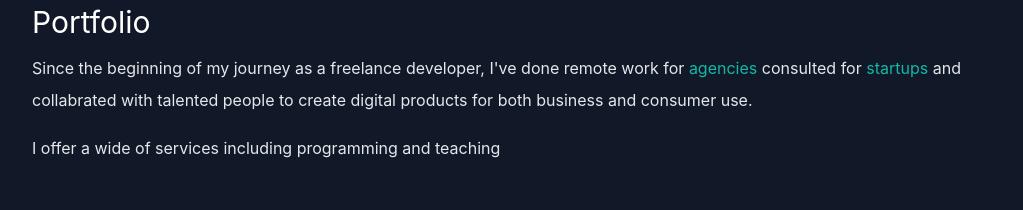
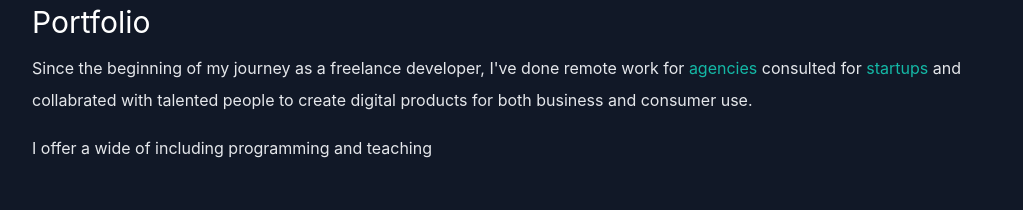
Before and after one commit to ayushxshukla/PortfolioTemp, a Next.js app: page / in a window 1280 px wide. Shown: the part 1780-1990 px from the top of the page, without its empty margins (128-1151 px from the left). Built offline with nearby package versions, Linux system fonts and the light colour scheme.

Commit message:
Removed more

```diff
--- a/pages/index.js
+++ b/pages/index.js
@@ -149,7 +149,7 @@ export default function Home() {
               and consumer use.
             </p>
             <p className="text-md py-2 dark:text-gray-200 leading-8 text-gray-800">
-              I offer a wide of services including programming and teaching
+              I offer a wide of including programming and teaching
             </p>
           </div>
 
```
